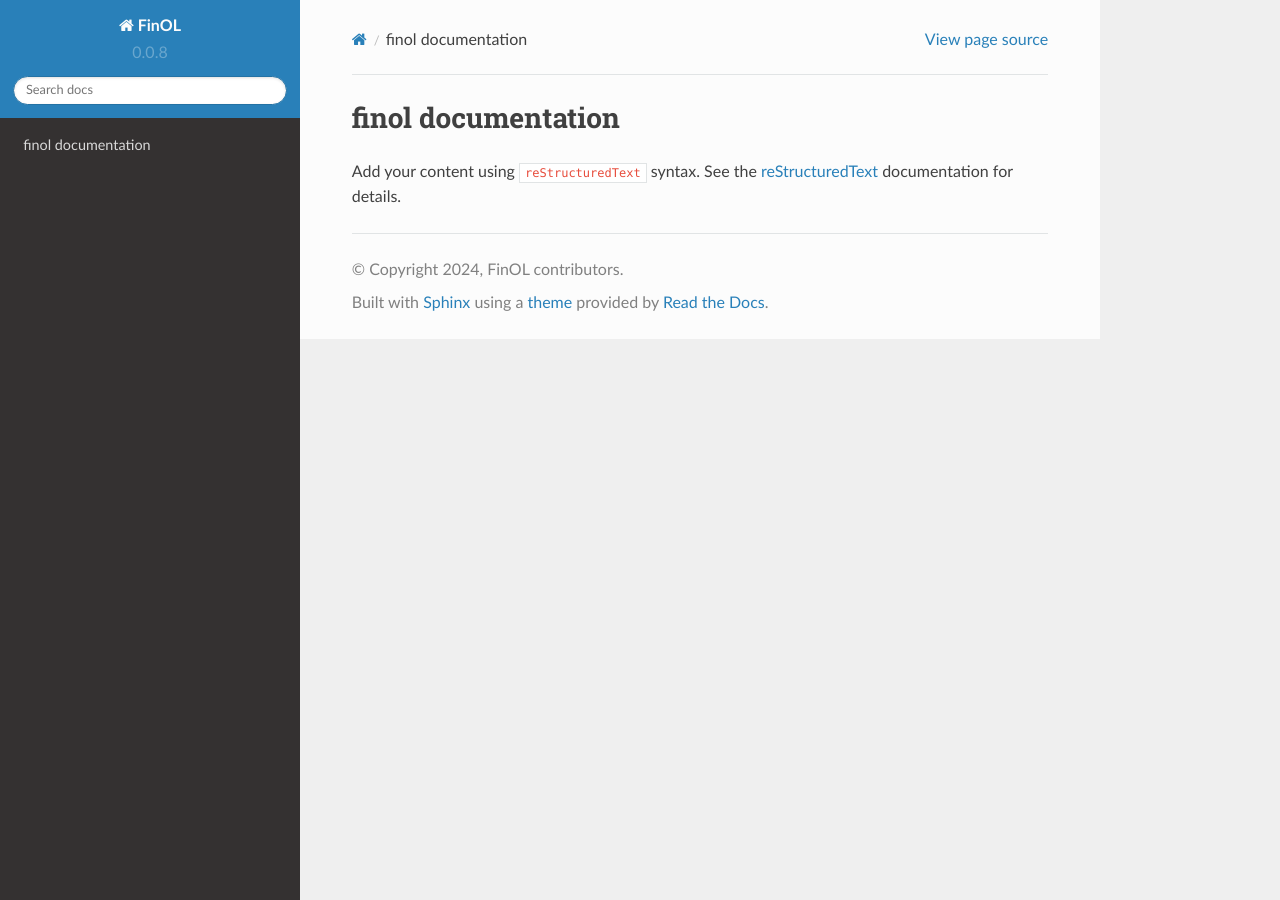
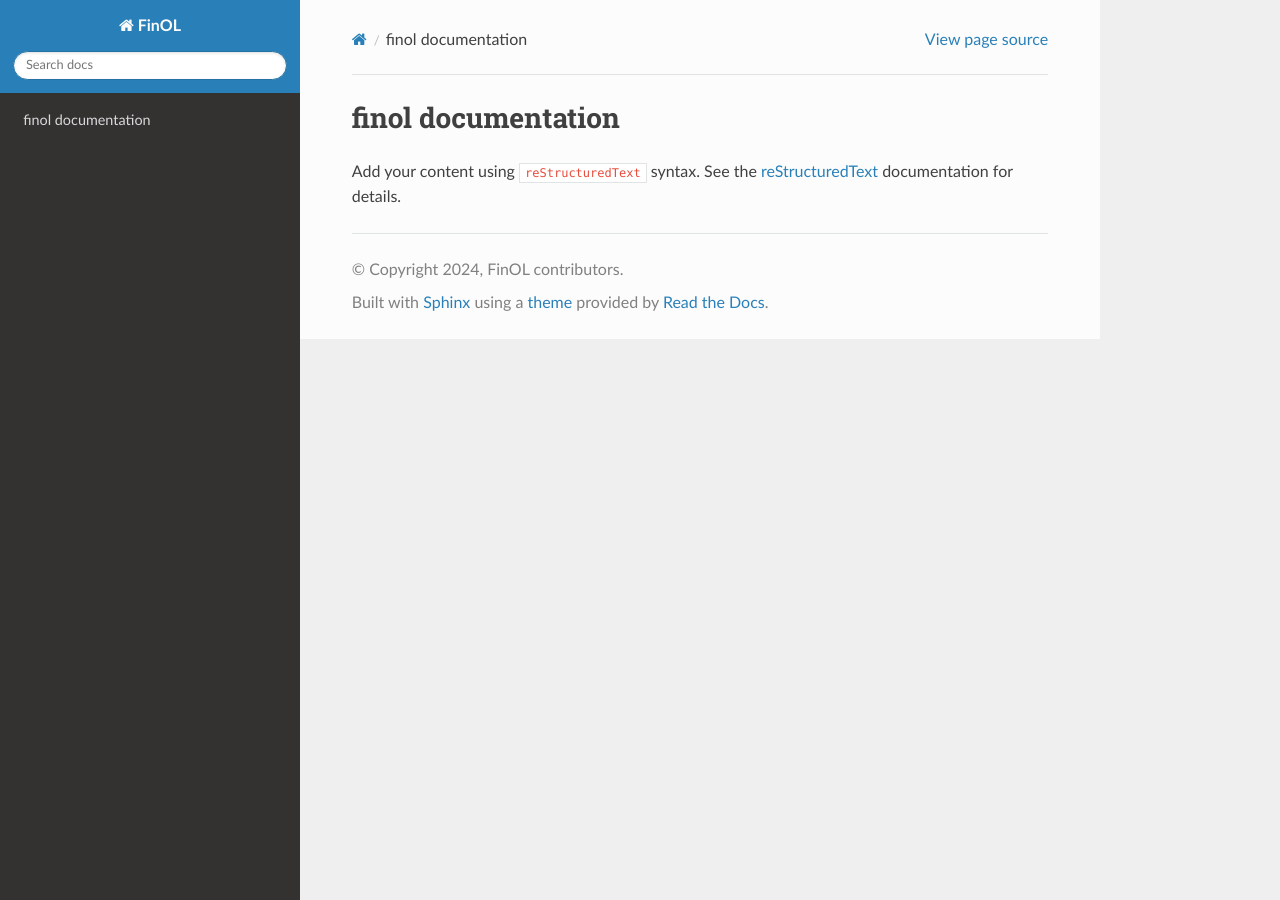
Before and after one commit to jiahaoli57/FinOL, a Sphinx documentation site: the page built from docs/index.rst, in a window 1280 px wide. Built offline with Sphinx 7.4.7 and the Read the Docs theme 2.0.0, drawn with Linux system fonts in a browser that asks for light colours.

```diff
--- a/docs/conf.py
+++ b/docs/conf.py
@@ -4,7 +4,7 @@
 # https://www.sphinx-doc.org/en/master/usage/configuration.html
 
 
-import finol
+# import finol
 
 # -- Project information -----------------------------------------------------
 # https://www.sphinx-doc.org/en/master/usage/configuration.html#project-information
@@ -13,7 +13,7 @@ project = 'FinOL'
 copyright = '2024, FinOL contributors'
 author = 'FinOL contributors'
 release = 'MIT'
-version = finol.__version__
+# version = finol.__version__
 
 # -- General configuration ---------------------------------------------------
 # https://www.sphinx-doc.org/en/master/usage/configuration.html#general-configuration
```
